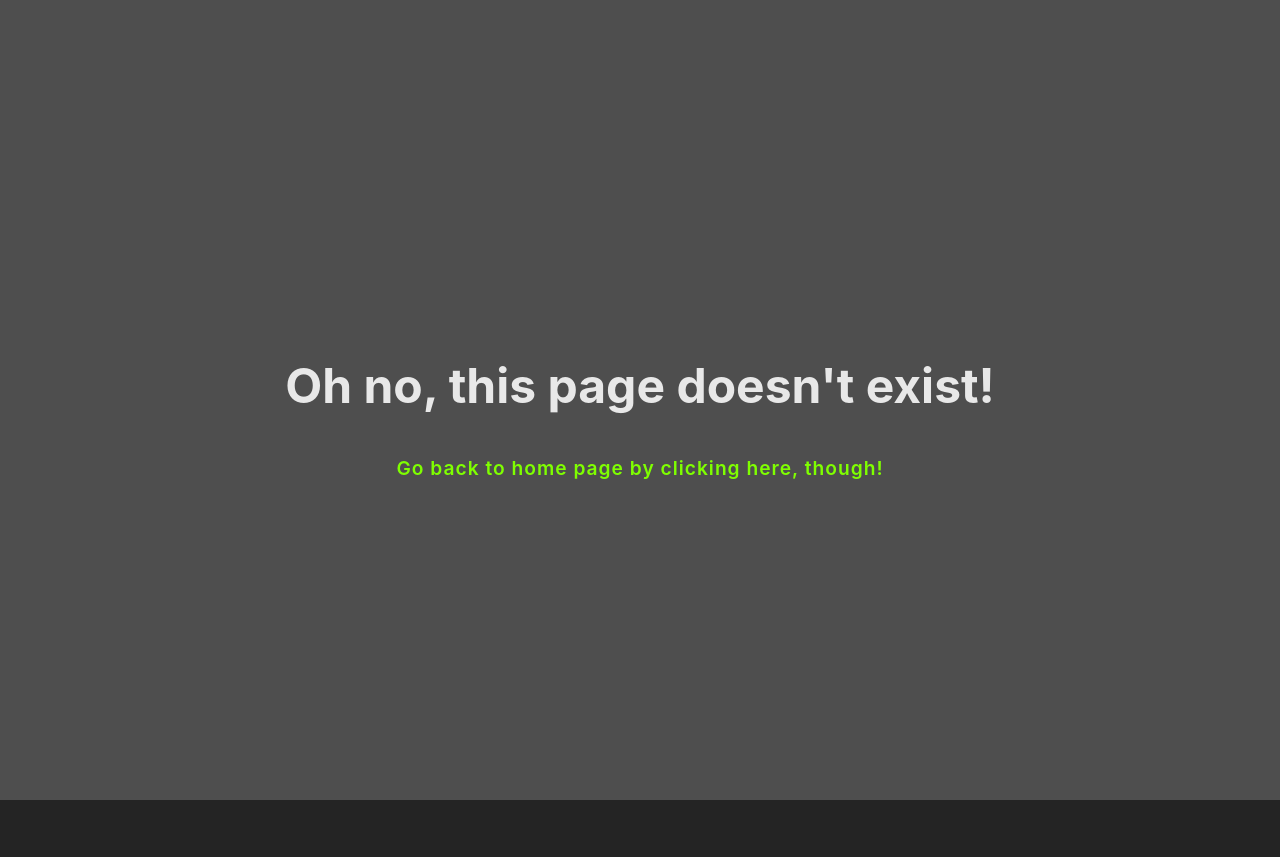
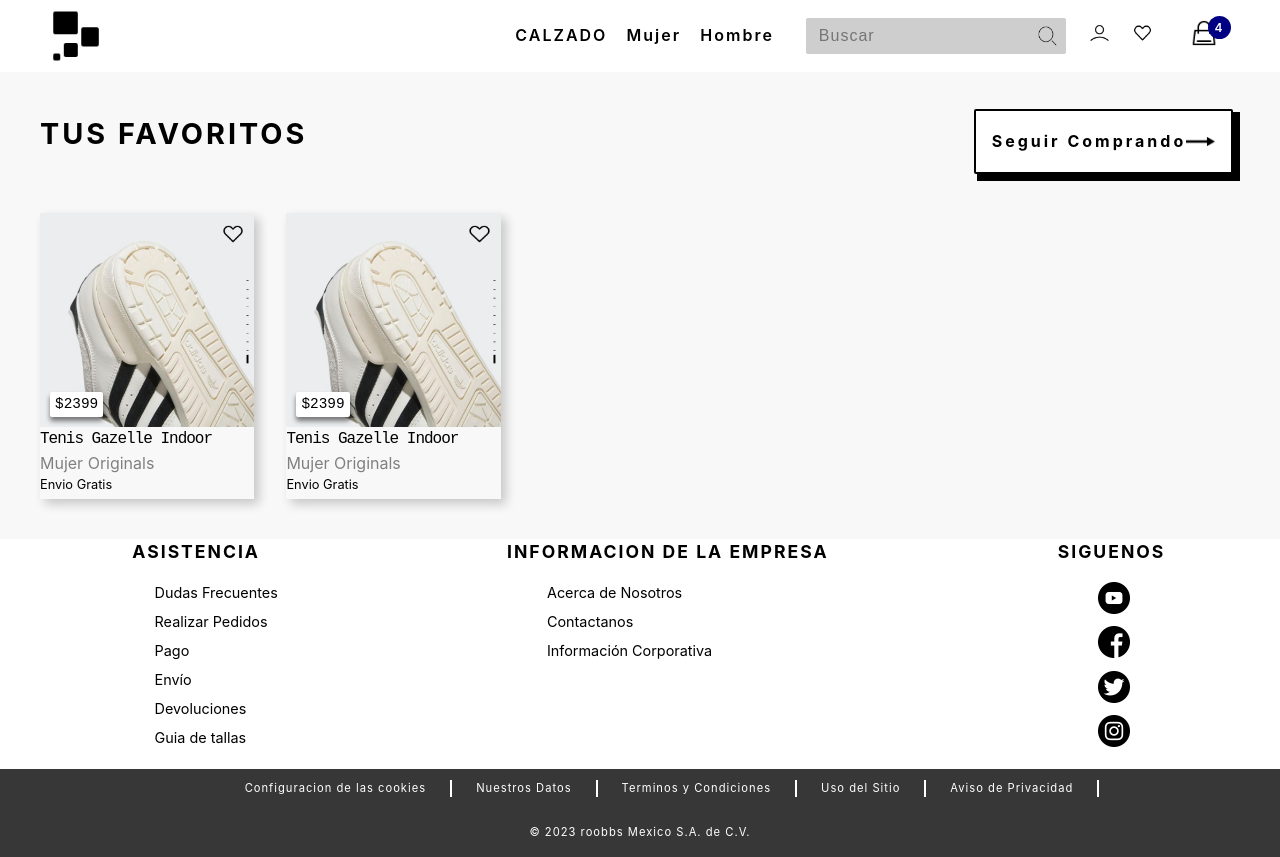
Before and after one commit to roobbs/athlead, a React (Vite) app: page /favorites in a window 1280 px wide. Before the commit the page ends 800 px from the top, so only its background shows below. Built offline with nearby package versions, Linux system fonts and the light colour scheme.

Commit message:
Added fav screen working

```diff
--- a/src/components/Header.jsx
+++ b/src/components/Header.jsx
@@ -47,9 +47,9 @@
           <div>
             <img src={userImg} alt="" className="inputImg" />
           </div>
-          <div>
+          <Link to={"favorites"}>
             <img src={favImg} alt="" className="inputImg" />
-          </div>
+          </Link>
           <Link to="cart">
             <Cart />
           </Link>
--- /dev/null
+++ b/src/screens/FavoritesScreen.jsx
@@ -0,0 +1,40 @@
+import Footer from "../components/Footer";
+import "../styles/FavoritesScreen.css";
+import ProductCard from "../components/ProductCard";
+import { ShopContext } from "../App/App";
+import { useContext } from "react";
+import { Link } from "react-router-dom";
+import arrow from "../assets/right-arrow.png";
+
+export default function FavoritesScreen() {
+  const { favItems } = useContext(ShopContext);
+
+  return (
+    <>
+      <div className="favScreenContainer">
+        <div className="favTitleContainer">
+          <div className="cartTitles">TUS FAVORITOS</div>
+          <div className="favKeepBuyingButtonContainer">
+            <Link to="/" className="keepBuyingButton">
+              <div>Seguir Comprando</div>
+              <img src={arrow} alt="" className="buyIcon" />
+            </Link>
+          </div>
+        </div>
+        <div className="favItemsContainer">
+          {favItems.map((product) => (
+            <ProductCard
+              key={product.id}
+              name={product.name}
+              price={product.price}
+              category={product.category}
+              label={product.label}
+              img={product.image}
+            />
+          ))}
+        </div>
+      </div>
+      <Footer />
+    </>
+  );
+}
--- /dev/null
+++ b/src/styles/FavoritesScreen.css
@@ -0,0 +1,19 @@
+.favScreenContainer {
+  display: flex;
+  flex-direction: column;
+  flex: 1;
+  background-color: #f8f8f8;
+  color: black;
+  /* display: grid; */
+  gap: 2rem;
+  /* grid-template-columns: 3fr 2fr; */
+  padding: 2.5rem;
+}
+.favTitleContainer {
+  display: flex;
+  justify-content: space-between;
+}
+.favKeepBuyingButtonContainer {
+  background-color: black;
+  border: 2px solid black;
+}
```
Also changed, not shown: src/Router.jsx (+4 -4 lines), src/example.json (added, +39 -0 lines).
